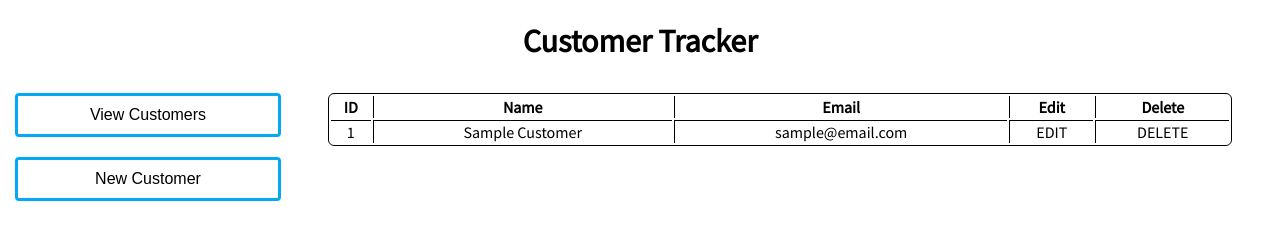
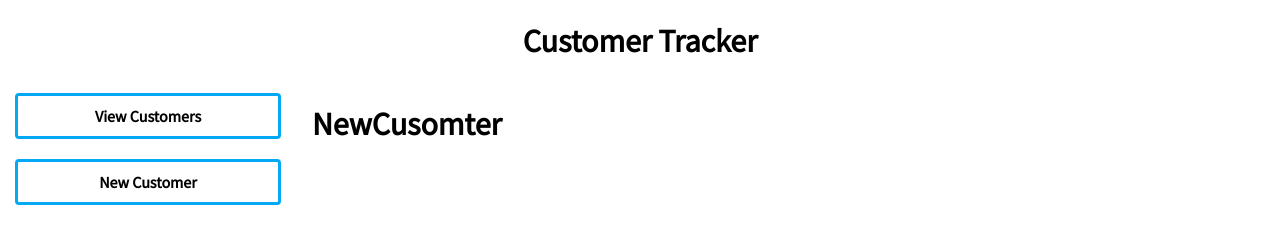
Before and after one commit to ddobson/customer-tracker, a React app: page /new in a window 1280 px wide. Built offline with nearby package versions, Linux system fonts and the light colour scheme; data requests are answered from the project's data file.

Commit message:
Implement React Router
- Add react router dep
- Wire up router in App
- Add Links in place of buttons in Navigation
- Style Nav links
- Create NewCustomer component

```diff
--- a/package.json
+++ b/package.json
@@ -5,7 +5,8 @@
   "dependencies": {
     "json-server": "^0.9.6",
     "react": "^15.5.4",
-    "react-dom": "^15.5.4"
+    "react-dom": "^15.5.4",
+    "react-router-dom": "^4.1.1"
   },
   "devDependencies": {
     "react-scripts": "0.9.5"
--- a/src/components/App.js
+++ b/src/components/App.js
@@ -1,10 +1,12 @@
 // Dependancies
 import React from 'react';
+import { BrowserRouter, Route } from 'react-router-dom';
 import config from '../config';
 
 // Components
 import Navigation from './Navigation';
 import CustomerTable from './CustomerTable';
+import NewCustomer from './NewCustomer';
 
 // Styles
 import '../styles/App.css';
@@ -45,13 +47,16 @@ class App extends React.Component {
     }
 
     return (
-      <div className="App">
-        <h1 className="center-text">Customer Tracker</h1>
-        <div className="row content">
-          <Navigation />
-          <CustomerTable customers={ this.state.customers } />
+      <BrowserRouter>
+        <div className="App">
+          <h1 className="center-text">Customer Tracker</h1>
+          <div className="row main">
+            <Navigation />
+            <Route exact path="/" render={ () => <CustomerTable customers={ this.state.customers }/> } />
+            <Route exact path="/new" component={ NewCustomer } />
+          </div>
         </div>
-      </div>
+      </BrowserRouter>
     );
   }
 }
--- a/src/components/Navigation.jsx
+++ b/src/components/Navigation.jsx
@@ -1,13 +1,14 @@
 import React from 'react';
+import { Link } from 'react-router-dom';
 
 import '../styles/Navigation.css';
 
 const Navigation = () => {
   return (
     <nav className="col-xs-12 col-md-3 nav-bar">
-      <button className="nav-btn">View Customers</button>
-      <button className="nav-btn">New Customer</button>
-    </nav>
+      <Link className="nav-btn center-text" to="/">View Customers</Link>
+      <Link className="nav-btn center-text" to="/new">New Customer</Link>
+  </nav>
   );
 };
 
--- /dev/null
+++ b/src/components/NewCustomer.jsx
@@ -0,0 +1,7 @@
+import React from 'react';
+
+const NewCustomter = () => {
+  return <h1>NewCusomter</h1>;
+};
+
+export default NewCustomter;
--- a/src/index.js
+++ b/src/index.js
@@ -1,5 +1,6 @@
 import React from 'react';
 import ReactDOM from 'react-dom';
+
 import App from './components/App';
 import './styles/index.css';
 import './styles/flexboxgrid.css';
--- a/src/styles/Navigation.css
+++ b/src/styles/Navigation.css
@@ -1,3 +1,9 @@
+a {
+  color: #000;
+  font-weight: bold;
+  text-decoration: none;
+}
+
 .nav-bar {
   box-sizing: border-box;
   display: flex;
@@ -14,3 +20,7 @@
   margin: 10px 15px;
   padding: 10px;
 }
+
+.nav-btn:hover {
+  box-shadow: 1px 1px 3px 0px rgba(85,85,85,1);
+}
```
